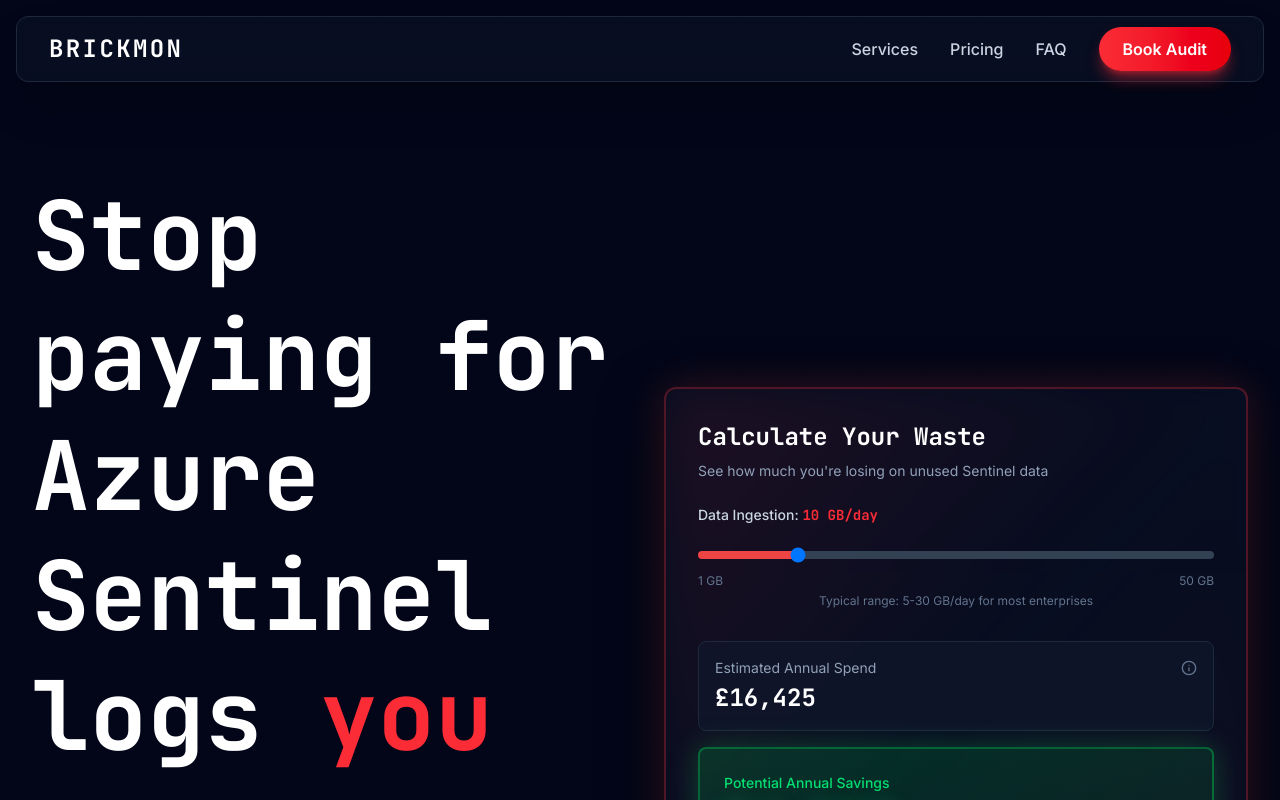
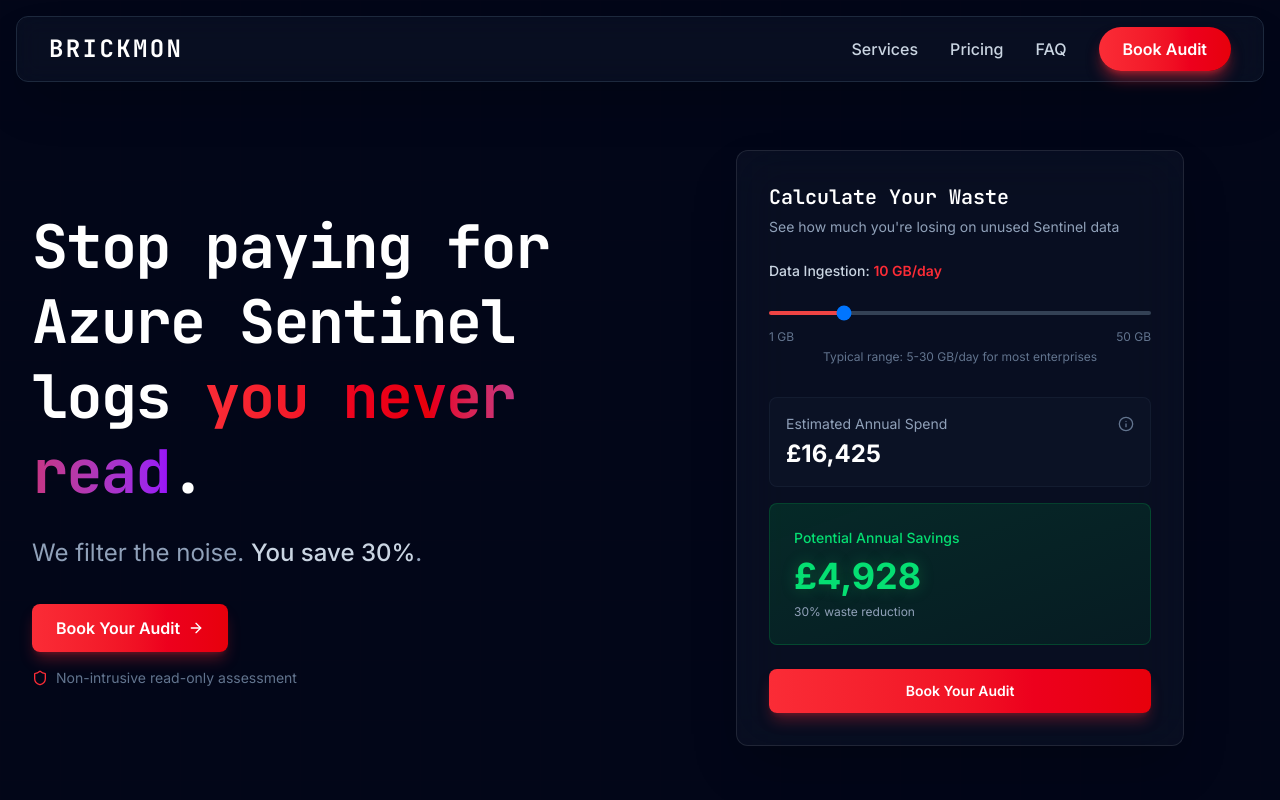
Before and after one commit to Ryanzh1/brickmon-site, a Next.js app: page / in a window 1280 px wide. Shown: the top 800 px of the page. Built offline with nearby package versions, Linux system fonts and the light colour scheme.

Commit message:
ux change2

```diff
--- a/app/components/CostCalculator.tsx
+++ b/app/components/CostCalculator.tsx
@@ -23,27 +23,21 @@
       initial={{ opacity: 0, scale: 0.95 }}
       animate={{ opacity: 1, scale: 1 }}
       transition={{ duration: 0.6 }}
-      className="bg-slate-900/50 backdrop-blur-md rounded-xl border-2 border-red-500/30 p-8 shadow-2xl relative overflow-hidden"
-      style={{
-        boxShadow: "0 0 40px rgba(239, 68, 68, 0.2), 0 20px 60px rgba(0, 0, 0, 0.5)",
-      }}
+      className="w-full max-w-md bg-slate-900/50 backdrop-blur-xl rounded-xl border border-white/10 p-8 shadow-2xl"
     >
-      {/* Glowing border effect */}
-      <div className="absolute inset-0 rounded-xl bg-gradient-to-br from-red-500/20 via-transparent to-red-500/10 opacity-50 -z-10 blur-xl" />
-
       <div className="mb-6">
-        <h3 className="text-2xl font-bold font-mono text-white mb-2">
+        <h3 className="text-xl font-semibold font-sans text-white mb-1.5">
           Calculate Your Waste
         </h3>
-        <p className="text-slate-400 text-sm">
+        <p className="text-slate-400 text-sm font-sans">
           See how much you're losing on unused Sentinel data
         </p>
       </div>
 
       {/* Slider */}
       <div className="mb-8">
-        <label className="block text-sm font-medium text-slate-300 mb-4">
-          Data Ingestion: <span className="text-red-500 font-mono font-bold">{formatGB(gbPerDay)} GB/day</span>
+        <label className="block text-sm font-medium text-slate-300 mb-4 font-sans">
+          Data Ingestion: <span className="text-red-500 font-semibold">{formatGB(gbPerDay)} GB/day</span>
         </label>
         <input
           type="range"
@@ -52,33 +46,33 @@
           step="0.5"
           value={gbPerDay}
           onChange={(e) => setGbPerDay(Number(e.target.value))}
-          className="w-full h-2 bg-slate-800 rounded-lg appearance-none cursor-pointer"
+          className="w-full h-1 bg-slate-800 rounded-lg appearance-none cursor-pointer"
           style={{
             background: `linear-gradient(to right, #EF4444 0%, #EF4444 ${((gbPerDay - 1) / (50 - 1)) * 100}%, #334155 ${((gbPerDay - 1) / (50 - 1)) * 100}%, #334155 100%)`,
           }}
         />
-        <div className="flex justify-between text-xs text-slate-500 mt-2">
+        <div className="flex justify-between text-xs text-slate-500 mt-2 font-sans">
           <span>1 GB</span>
           <span>50 GB</span>
         </div>
-        <div className="text-xs text-slate-500 mt-1 text-center">
+        <div className="text-xs text-slate-500 mt-1 text-center font-sans">
           Typical range: 5-30 GB/day for most enterprises
         </div>
       </div>
 
       {/* Results */}
       <div className="space-y-4">
-        <div className="bg-slate-900/80 rounded-lg p-4 border border-slate-800">
+        <div className="bg-slate-900/60 rounded-lg p-4 border border-slate-800/50">
           <div className="flex items-center justify-between mb-1">
-            <span className="text-slate-400 text-sm">Estimated Annual Spend</span>
+            <span className="text-slate-400 text-sm font-sans">Estimated Annual Spend</span>
             <div className="relative group">
               <Info className="h-4 w-4 text-slate-500 cursor-help" />
-              <div className="absolute right-0 bottom-full mb-2 w-48 p-2 bg-slate-900 border border-slate-800 rounded text-xs text-slate-300 opacity-0 group-hover:opacity-100 transition-opacity pointer-events-none z-10">
+              <div className="absolute right-0 bottom-full mb-2 w-48 p-2 bg-slate-900 border border-slate-800 rounded text-xs text-slate-300 opacity-0 group-hover:opacity-100 transition-opacity pointer-events-none z-10 font-sans">
                 Based on avg. pay-as-you-go rates
               </div>
             </div>
           </div>
-          <div className="text-2xl font-bold font-mono text-white">
+          <div className="text-2xl font-bold font-sans text-white">
             £{annualCost.toLocaleString(undefined, { maximumFractionDigits: 0 })}
           </div>
         </div>
@@ -86,24 +80,21 @@
         <motion.div
           key={potentialSavings}
           initial={{ scale: 1 }}
-          animate={{ scale: [1, 1.02, 1] }}
+          animate={{ scale: [1, 1.01, 1] }}
           transition={{ duration: 0.3 }}
-          className="bg-gradient-to-br from-green-500/20 to-green-600/10 rounded-lg p-6 border-2 border-green-500/40 relative overflow-hidden"
-          style={{
-            boxShadow: "0 0 30px rgba(34, 197, 94, 0.3)",
-          }}
+          className="bg-gradient-to-br from-green-500/15 to-green-600/10 rounded-lg p-6 border border-green-500/20 relative overflow-hidden"
         >
-          <div className="absolute inset-0 bg-gradient-radial from-green-500/20 via-transparent to-transparent opacity-50" />
+          <div className="absolute inset-0 bg-gradient-radial from-green-500/10 via-transparent to-transparent opacity-30" />
           <div className="relative z-10">
-            <div className="text-sm text-green-400 mb-2 font-medium">
+            <div className="text-sm text-green-400 mb-2 font-medium font-sans">
               Potential Annual Savings
             </div>
-            <div className="text-5xl font-extrabold font-mono text-green-400" style={{
-              textShadow: "0 0 20px rgba(34, 197, 94, 0.5)",
+            <div className="text-4xl font-bold font-sans text-green-400" style={{
+              textShadow: "0 0 15px rgba(34, 197, 94, 0.3)",
             }}>
               £{potentialSavings.toLocaleString(undefined, { maximumFractionDigits: 0 })}
             </div>
-            <div className="text-xs text-slate-400 mt-2">
+            <div className="text-xs text-slate-400 mt-2 font-sans">
               {Math.round(WASTE_FACTOR * 100)}% waste reduction
             </div>
           </div>
@@ -113,9 +104,9 @@
       {/* CTA */}
       <motion.a
         href="#contact"
-        whileHover={{ scale: 1.02 }}
-        whileTap={{ scale: 0.98 }}
-        className="mt-6 block w-full bg-gradient-to-r from-red-500 to-red-600 hover:from-red-600 hover:to-red-700 text-white px-6 py-3 rounded-lg font-semibold text-center transition-all shadow-lg shadow-red-500/50"
+        whileHover={{ scale: 1.01 }}
+        whileTap={{ scale: 0.99 }}
+        className="mt-6 block w-full bg-gradient-to-r from-red-500 to-red-600 hover:from-red-600 hover:to-red-700 text-white px-6 py-3 rounded-lg font-semibold text-center transition-all shadow-lg shadow-red-500/30 font-sans text-sm"
       >
         Book Your Audit
       </motion.a>
--- a/app/components/Hero.tsx
+++ b/app/components/Hero.tsx
@@ -8,67 +8,70 @@
   return (
     <section className="relative min-h-screen flex items-center justify-center pt-24 px-4 sm:px-6 lg:px-8 overflow-hidden bg-slate-950">
       {/* Subtle animated glowing grid pattern */}
-      <div className="absolute inset-0 opacity-[0.03]">
+      <div className="absolute inset-0 opacity-[0.02]">
         <div className="absolute inset-0" style={{
-          backgroundImage: `linear-gradient(rgba(239, 68, 68, 0.3) 1px, transparent 1px),
-                            linear-gradient(90deg, rgba(239, 68, 68, 0.3) 1px, transparent 1px)`,
+          backgroundImage: `linear-gradient(rgba(239, 68, 68, 0.2) 1px, transparent 1px),
+                            linear-gradient(90deg, rgba(239, 68, 68, 0.2) 1px, transparent 1px)`,
           backgroundSize: '60px 60px',
-          animation: 'gridMove 20s linear infinite'
         }} />
       </div>
 
       {/* Radial gradient glow at top center */}
-      <div className="absolute inset-0 bg-gradient-radial from-red-500/10 via-transparent to-transparent opacity-60" />
+      <div className="absolute inset-0 bg-gradient-radial from-red-500/5 via-transparent to-transparent opacity-40" />
 
-      <div className="relative z-10 max-w-7xl mx-auto pt-20">
-        <div className="grid lg:grid-cols-2 gap-12 items-center">
-          {/* Left: Copy */}
-          <div className="text-center lg:text-left">
+      <div className="relative z-10 max-w-7xl mx-auto w-full">
+        <div className="grid grid-cols-1 lg:grid-cols-2 gap-16 items-center">
+          {/* Left: Copy - Vertically Centered */}
+          <div className="flex flex-col justify-center">
             <motion.h1
-              initial={{ opacity: 0, y: 30 }}
+              initial={{ opacity: 0, y: 20 }}
               animate={{ opacity: 1, y: 0 }}
               transition={{ duration: 0.6 }}
-              className="text-6xl md:text-7xl lg:text-8xl font-bold font-mono text-white mb-6 leading-tight"
+              className="text-5xl md:text-6xl font-bold font-sans text-white mb-6 leading-tight tracking-tight"
             >
               Stop paying for Azure Sentinel logs{" "}
-              <span className="text-red-500">you never read</span>.
+              <span className="bg-gradient-to-r from-red-500 via-red-600 to-purple-600 bg-clip-text text-transparent">
+                you never read
+              </span>.
             </motion.h1>
 
             <motion.p
-              initial={{ opacity: 0, y: 30 }}
+              initial={{ opacity: 0, y: 20 }}
               animate={{ opacity: 1, y: 0 }}
-              transition={{ duration: 0.6, delay: 0.2 }}
-              className="text-2xl md:text-3xl text-slate-300 mb-8 leading-relaxed"
+              transition={{ duration: 0.6, delay: 0.1 }}
+              className="text-xl md:text-2xl text-slate-400 mb-8 leading-relaxed font-sans"
             >
               We filter the noise.{" "}
-              <span className="text-red-500 font-semibold">You save 30%</span>.
+              <span className="text-slate-300 font-medium">You save 30%</span>.
             </motion.p>
 
             <motion.div
-              initial={{ opacity: 0, y: 30 }}
+              initial={{ opacity: 0, y: 20 }}
               animate={{ opacity: 1, y: 0 }}
-              transition={{ duration: 0.6, delay: 0.4 }}
-              className="space-y-4 flex flex-col items-center lg:items-start"
+              transition={{ duration: 0.6, delay: 0.2 }}
+              className="space-y-4"
             >
               <motion.a
                 href="#contact"
-                whileHover={{ scale: 1.05 }}
-                whileTap={{ scale: 0.95 }}
-                className="inline-flex items-center gap-2 bg-gradient-to-r from-red-500 to-red-600 hover:from-red-600 hover:to-red-700 text-white px-8 py-4 rounded-lg text-lg font-semibold transition-all shadow-lg shadow-red-500/50"
+                whileHover={{ scale: 1.02 }}
+                whileTap={{ scale: 0.98 }}
+                className="inline-flex items-center gap-2 bg-gradient-to-r from-red-500 to-red-600 hover:from-red-600 hover:to-red-700 text-white px-6 py-3 rounded-lg font-semibold transition-all shadow-lg shadow-red-500/30 font-sans"
               >
                 Book Your Audit
-                <ArrowRight className="h-5 w-5" />
+                <ArrowRight className="h-4 w-4" />
               </motion.a>
 
-              <div className="flex items-center gap-2 text-slate-400 text-sm">
+              <div className="flex items-center gap-2 text-slate-500 text-sm font-sans">
                 <Shield className="h-4 w-4 text-red-500" />
                 <span>Non-intrusive read-only assessment</span>
               </div>
             </motion.div>
           </div>
 
-          {/* Right: Calculator */}
-          <CostCalculator />
+          {/* Right: Calculator - Centered */}
+          <div className="flex items-center justify-center">
+            <CostCalculator />
+          </div>
         </div>
       </div>
     </section>
```
